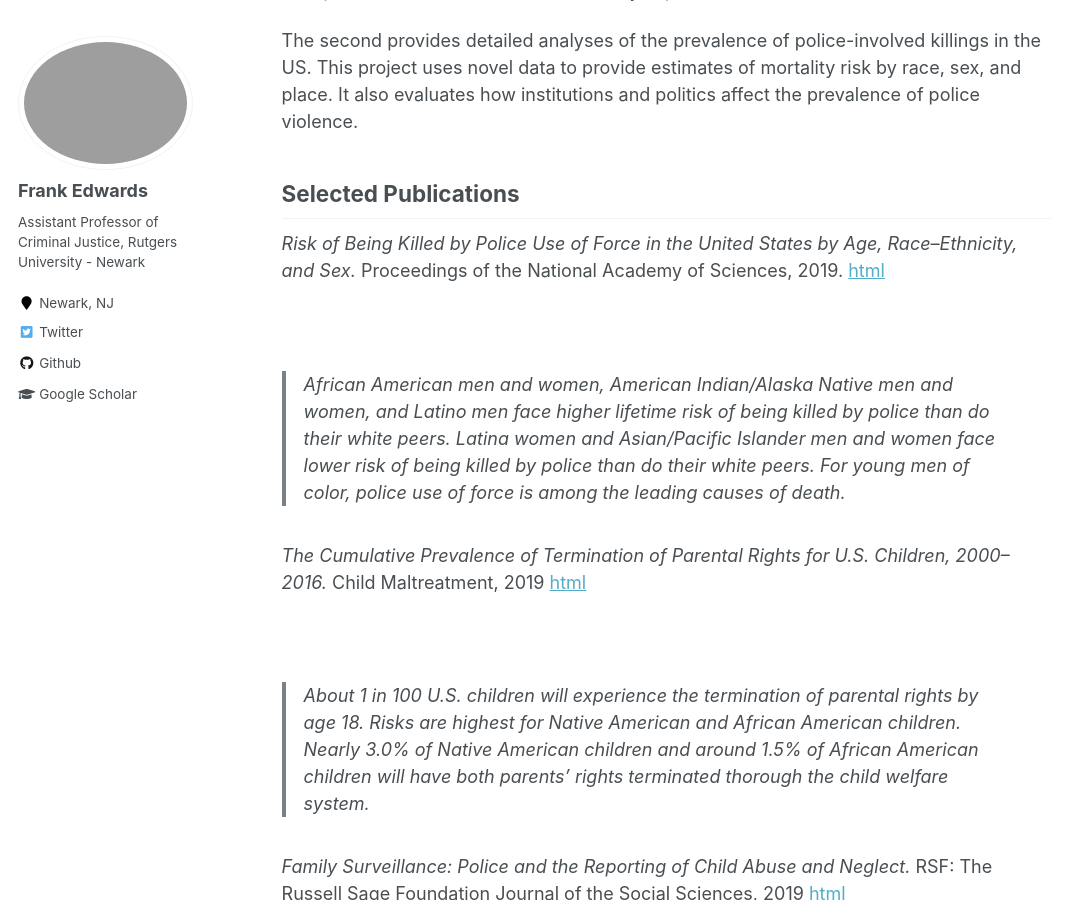
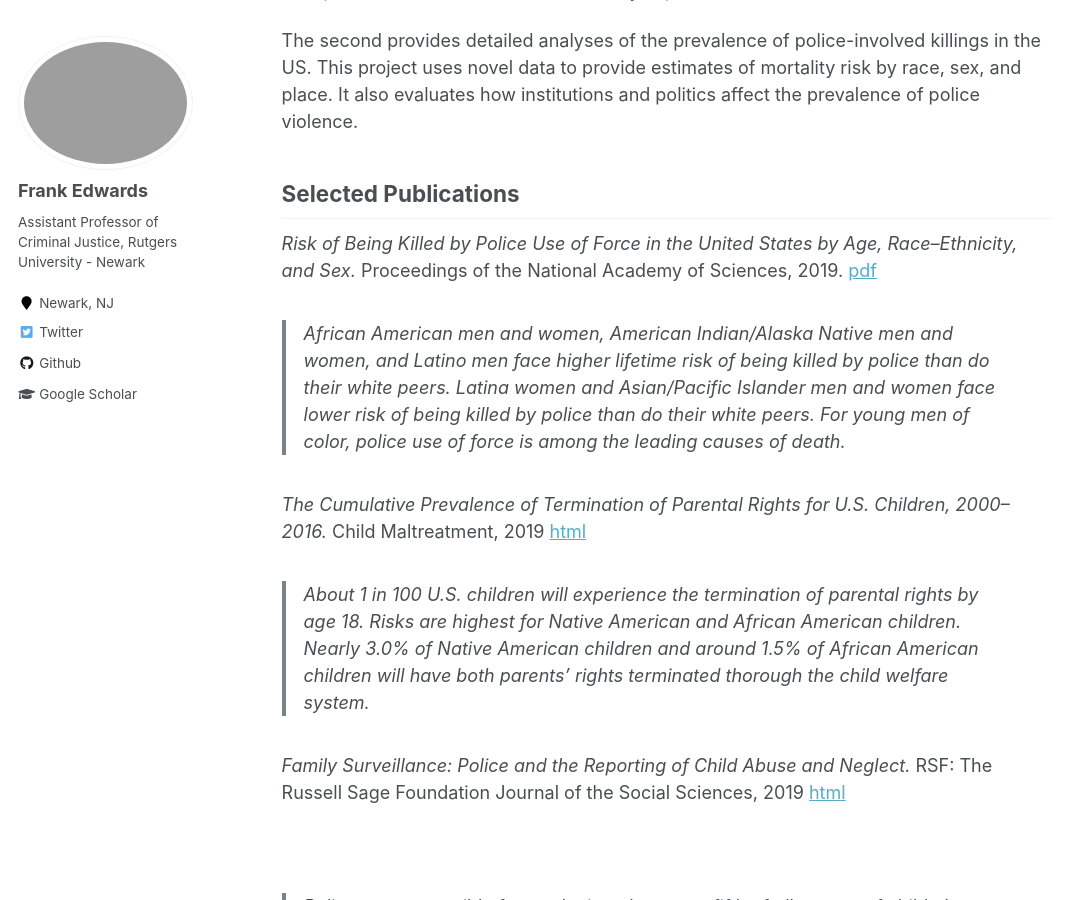
Before and after one commit to f-edwards/f-edwards.github.io, a Jekyll site: the page built from _pages/about.md, in a window 1280 px wide and 900 px high, scrolled down 369 px. Shown: the whole window, without its empty margins (0-1085 px from the left). Built offline with Jekyll 4.4.1, drawn with Linux system fonts in a browser that asks for light colours; comment, search, counter and statistics services are not loaded.

Commit message:
add links

```diff
--- a/_pages/about.md
+++ b/_pages/about.md
@@ -20,15 +20,12 @@ The second provides detailed analyses of the prevalence of police-involved killi
 
 ## Selected Publications
 
-*Risk of Being Killed by Police Use of Force in the United States by Age, Race–Ethnicity, and Sex.* Proceedings of the National Academy of Sciences, 2019. [html](https://www.pnas.org/content/116/34/16793)
-
+*Risk of Being Killed by Police Use of Force in the United States by Age, Race–Ethnicity, and Sex.* Proceedings of the National Academy of Sciences, 2019. [pdf](https://osf.io/preprints/socarxiv/kw9cu/)
 <span data-badge-popover="right" data-badge-type="2" data-doi="10.1073/pnas.1821204116" class="altmetric-embed" style ="display: inline-block"></span>
 
 >African American men and women, American Indian/Alaska Native men and women, and Latino men face higher lifetime risk of being killed by police than do their white peers. Latina women and Asian/Pacific Islander men and women face lower risk of being killed by police than do their white peers. For young men of color, police use of force is among the leading causes of death.
 
-*The Cumulative Prevalence of Termination of Parental Rights for U.S. Children, 2000–2016.* Child Maltreatment, 2019 [html](https://doi.org/10.1177/1077559519848499)
-
-<span data-badge-popover="right" data-badge-type="2" data-doi="10.1177/1077559519848499" class="altmetric-embed" style ="display: inline-block"></span>
+*The Cumulative Prevalence of Termination of Parental Rights for U.S. Children, 2000–2016.* Child Maltreatment, 2019 [html](https://doi.org/10.1177/1077559519848499) <span data-badge-popover="right" data-badge-type="2" data-doi="10.1177/1077559519848499" class="altmetric-embed" style ="display: inline-block"></span>
 
 >About 1 in 100 U.S. children will experience the termination of parental rights by age 18. Risks are highest for Native American and African American children. Nearly 3.0% of Native American children and around 1.5% of African American children will have both parents' rights terminated thorough the child welfare system.
 
@@ -45,8 +42,7 @@ The second provides detailed analyses of the prevalence of police-involved killi
 
 > We used novel data on police-involved fatalities and Bayesian models to estimate mortality risk for Black, Latino, and White men for all US counties by Census division and metropolitan area type. Police kill, on average, 2.8 men per day. Police were responsible for about 8% of all homicides with adult male victims between 2012 and 2018. Black men’s mortality risk is between 1.9 and 2.4 deaths per 100 000 per year, Latino risk is between 0.8 and 1.2, and White risk is between 0.6 and 0.7.
 
-
-Edwards, Frank. 2016. “Saving Children, Controlling Families: Punishment, Redistribution, and Child Protection.” American Sociological Review 81(3):575–95. [pdf](http://frankedwards.net/wp-content/uploads/2016/03/savingchildren.pdf)
+Edwards, Frank. 2016. “Saving Children, Controlling Families: Punishment, Redistribution, and Child Protection.” American Sociological Review 81(3):575–95. [pdf](https://osf.io/preprints/socarxiv/47u29/)
 
 <span data-badge-popover="right" data-badge-type="2" data-doi="10.1177/0003122416638652" class="altmetric-embed" style ="display: inline-block"></span>
 
```
